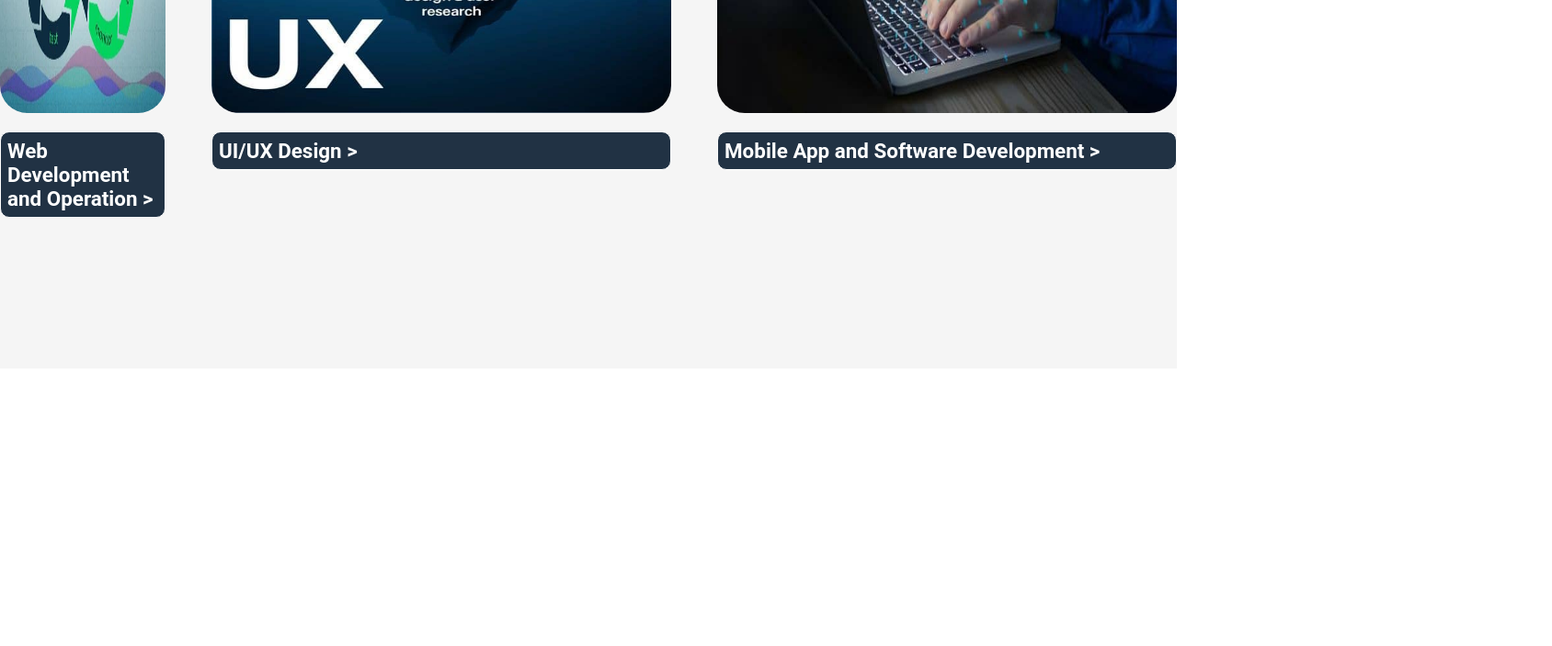
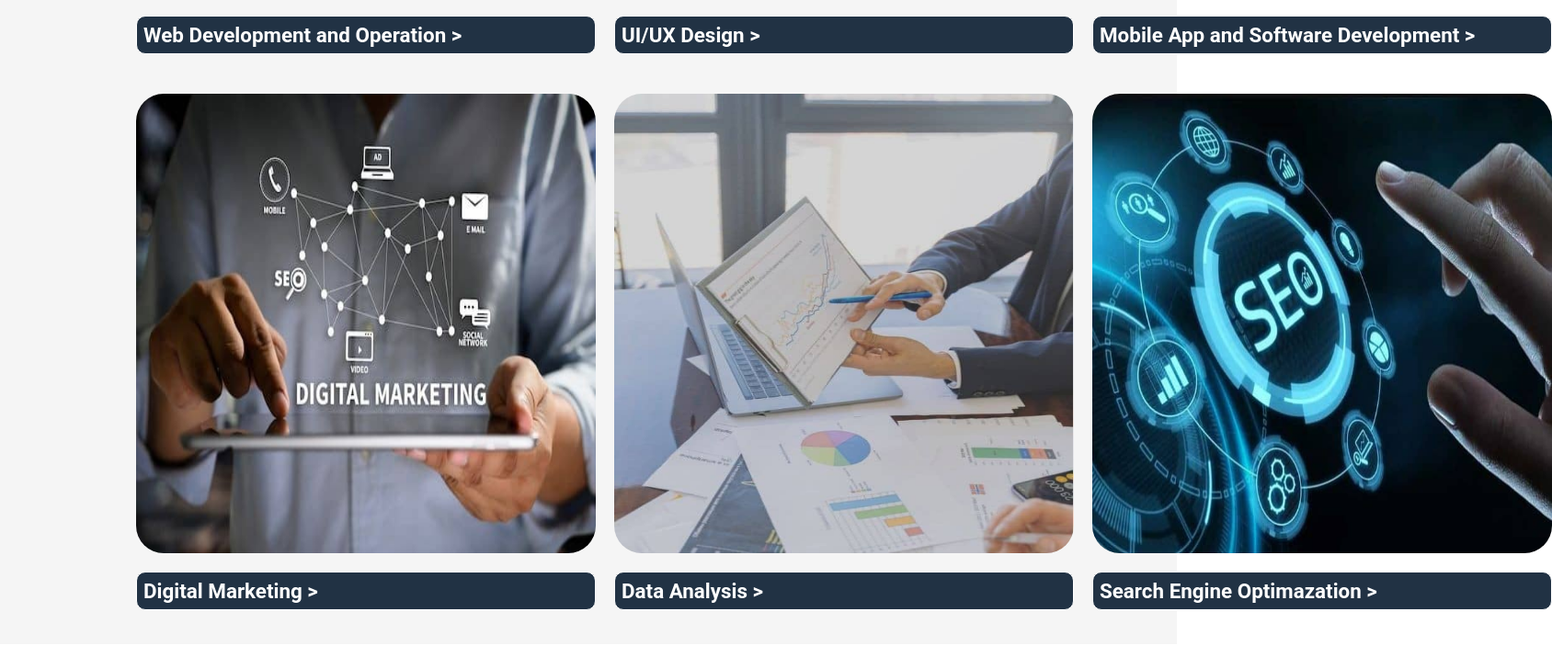
Before and after one commit to karem1035/Nile-Agency, a plain HTML site: page web_static/Homepage.html in a window 1280 px wide. Shown: the part 1465-2168 px from the top of the page at 92% size, 1688 px wide, since content can reach past the window. Before the commit the page ends 1866 px from the top, so only its background shows below. Drawn offline with Linux system fonts and the light colour scheme.

Commit message:
css grid

```diff
--- a/web_static/Homepage.html
+++ b/web_static/Homepage.html
@@ -46,18 +46,18 @@
                 <img src="./images/softdevlop.jpeg" alt="software Development">
                 <h3>Mobile App and Software Development ></h3>
             </div>
-            <!-- <div class="digitalM">
+            <div class="digitalM">
                 <img src="./images/digitalM.jpeg" alt="Digital Marketing">
-                <h3>Digital Marketing</h3>
-            </div> -->
-            <!-- <div class="Data Analysis">
+                <h3>Digital Marketing ></h3>
+            </div>
+            <div class="Data_Analysis">
                 <img src="./images/Data Analysis.jpeg" alt="Data Analysis">
-                <h3>Data Analysis</h3>
-            </div> -->
-            <!-- <div class="seo">
+                <h3>Data Analysis ></h3>
+            </div>
+            <div class="seo">
                 <img src="./images/SEO.jpeg" alt="SEO">
-                <h3>Search Engine Optimazation</h3>
-            </div> -->
+                <h3>Search Engine Optimazation ></h3>
+            </div>
         </div>
     </div>
 </body>
--- a/web_static/style/homepage.css
+++ b/web_static/style/homepage.css
@@ -112,12 +112,17 @@ header .cont_btn button{
     justify-content: center;
     align-items: center;
     width: 100%;
-    height: 1000px;
+    height: 1300px;
     background-color: #f5f5f5;
 }
 .services .service_card{
-    display: flex;
-    gap: 50px;
+    display: grid;
+    grid-template-columns: repeat(3, 1fr);
+    gap: 20px;
+    width: 80%;
+    max-width: 1200px;
+    padding: 20px;
+    box-sizing: border-box;
 }
 .services .service_card .devops{
     display: flex;
@@ -196,3 +201,41 @@ header .cont_btn button{
     background-color: rgba(33, 50, 68, 1);
     padding: 7px;
 }
+.services .service_card .Data_Analysis{
+    display: flex;
+    flex-direction: column;
+    /* width: 25%; */
+}
+.services .service_card .Data_Analysis img{
+    width: 500px;
+    height: 500px;
+    border-radius: 30px;
+}
+.services .service_card .Data_Analysis h3{
+    color: #ffffff;
+    font-size: 1.4em;
+    margin-top: 20px;
+    border: 1px solid;
+    border-radius: 10px;
+    background-color: rgba(33, 50, 68, 1);
+    padding: 7px;
+}
+.services .service_card .seo{
+    display: flex;
+    flex-direction: column;
+    /* width: 25%; */
+}
+.services .service_card .seo img{
+    width: 500px;
+    height: 500px;
+    border-radius: 30px;
+}
+.services .service_card .seo h3{
+    color: #ffffff;
+    font-size: 1.4em;
+    margin-top: 20px;
+    border: 1px solid;
+    border-radius: 10px;
+    background-color: rgba(33, 50, 68, 1);
+    padding: 7px;
+}
```
